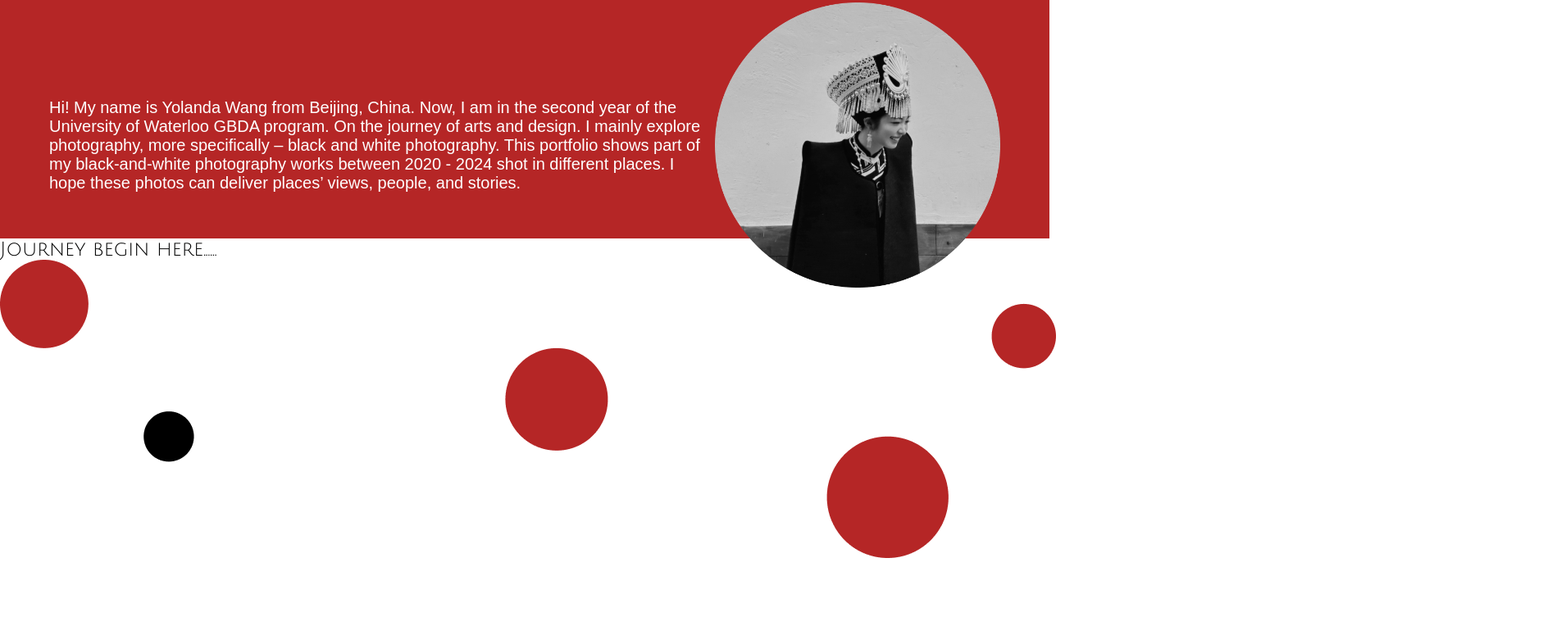
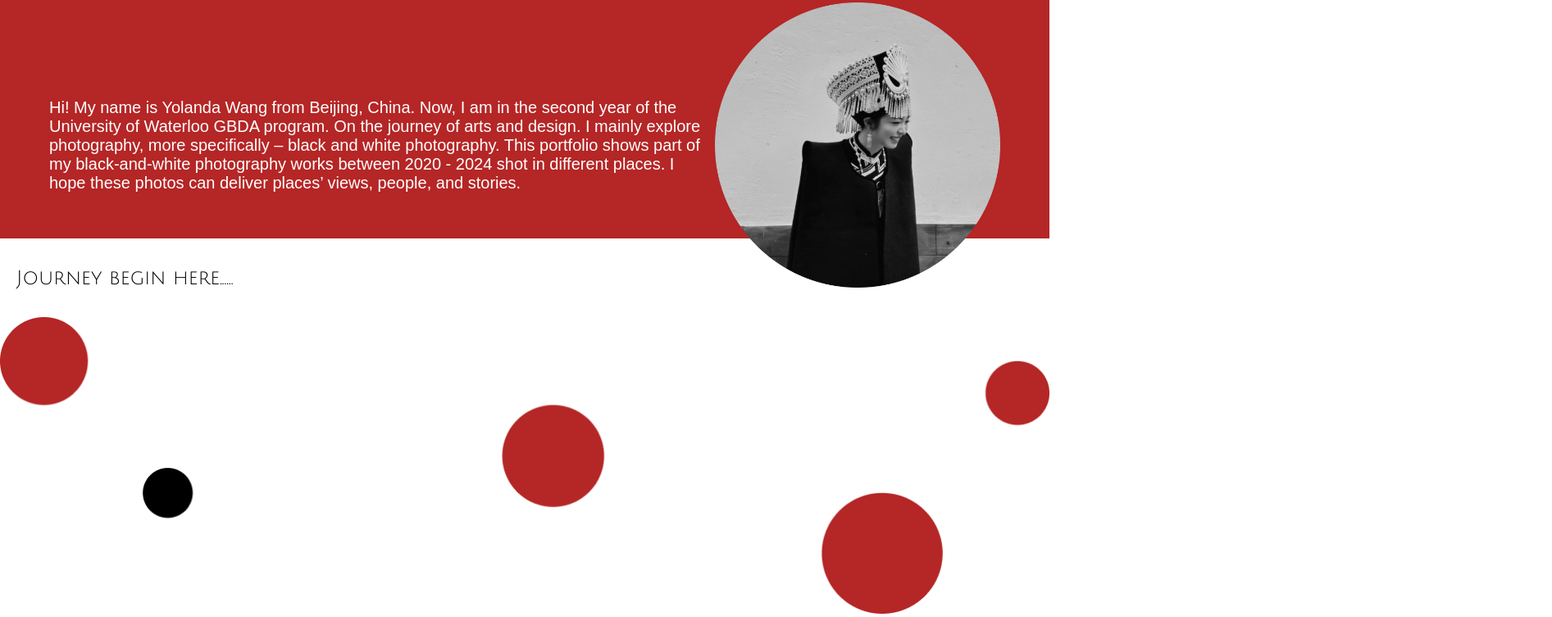
Before and after one commit to YolandaWang-07/Final-Assignment, a plain HTML site: page index.html in a window 1280 px wide. Shown: the part 231-984 px from the top of the page at 82% size, 1893 px wide, since content can reach past the window. Before the commit the page ends 916 px from the top, so only its background shows below. Drawn offline with Linux system fonts and the light colour scheme; a web font is replaced by a local one.

Commit message:
journey added

```diff
--- a/index.html
+++ b/index.html
@@ -84,6 +84,7 @@
   .sub-t1 {
     position: relative;
     font-size: 50px;
+    width: 42%;
     left: 58%;
     top: -18%;
     word-spacing: 6vw;
@@ -125,10 +126,10 @@
     <h1 class="sub-t1">About me</h1>
   </div>
 
-
-      <h2 id="start_word">Journey begin here......</h2>
-      <img src="circles.png" alt="circle decoration">
-
+    <div>
+      <h2 style="padding:35px 20px;">Journey begin here......</h2>
+      <img src="circles.png" alt="circle decoration" style="width: 100%;">
+    </div>
 
 
 
```
